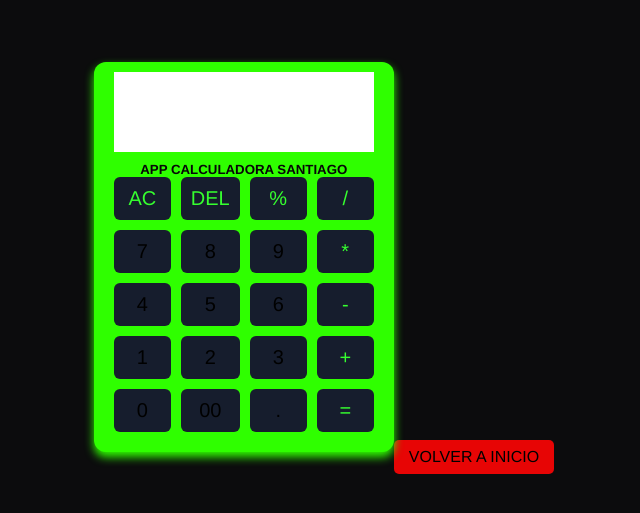
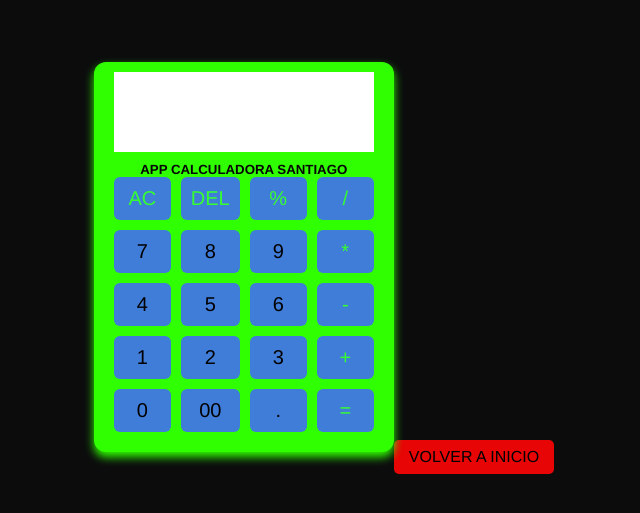
Before and after one commit to gytsanty/CALCULADORA, a plain HTML site: page calculadora.html in a window 1280 px wide. Shown: the part 143-656 px from the top of the page, without its empty margins (316-956 px from the left). Drawn offline with Linux system fonts and the light colour scheme.

Commit message:
Update styles.css

```diff
--- a/styles.css
+++ b/styles.css
@@ -61,7 +61,7 @@ body {
     border: none;
     font-size: 20px;
     cursor: pointer;
-    background-color: #161d2d;
+    background-color: hwb(216 25% 15%);
 }
 
 .buttons button:active {
```
